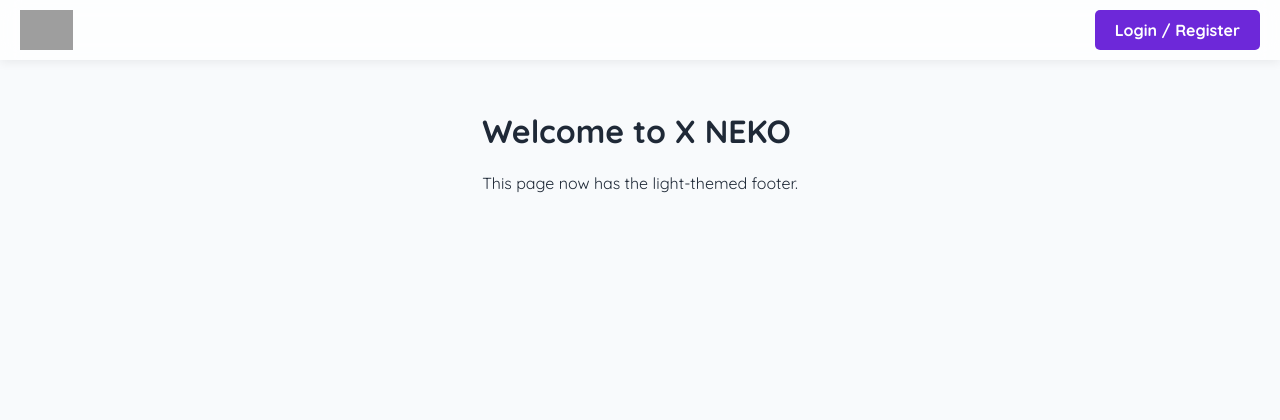
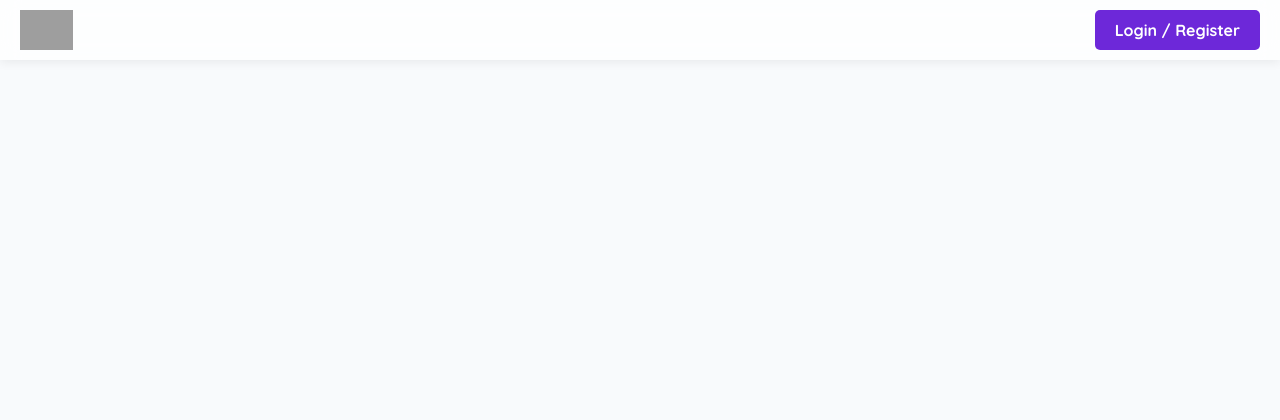
Before and after one commit to shahariarmahfuz/refactored-fishstick, a Flask app: page / in a window 1280 px wide. Shown: the top 420 px of the page. Run offline with Flask 3, Linux system fonts and the light colour scheme; data that the repository does not hold is empty; some libraries are stand-ins or nearby versions; grey boxes are pictures that could not be loaded.

Commit message:
Update user_layout.html

```diff
--- a/game_shop/templates/user_layout.html
+++ b/game_shop/templates/user_layout.html
@@ -7,7 +7,7 @@
     <link rel="stylesheet" href="https://cdnjs.cloudflare.com/ajax/libs/font-awesome/6.0.0-beta3/css/all.min.css">
 
     <link rel="preconnect" href="https://fonts.googleapis.com">
-    <link rel="preconnect" href="https://gstatic.com" crossorigin>
+    <link rel="preconnect" href="https://fonts.gstatic.com" crossorigin>
     <link href="https://fonts.googleapis.com/css2?family=Quicksand:wght@400;500;700&family=Hind+Siliguri:wght@400;700&display=swap" rel="stylesheet">
 
     <style>
@@ -172,10 +172,6 @@
     </header>
 
     <main class="layout-main">
-        <div class="content-wrapper">
-             <h1>Welcome to X NEKO</h1>
-             <p>This page now has the light-themed footer.</p>
-        </div>
         {% with messages = get_flashed_messages(with_categories=true) %}{% if messages %}{% for category, message in messages %}<div class="flash">{{ message }}</div>{% endfor %}{% endif %}{% endwith %}
         {% block content %}{% endblock %}
     </main>
```
